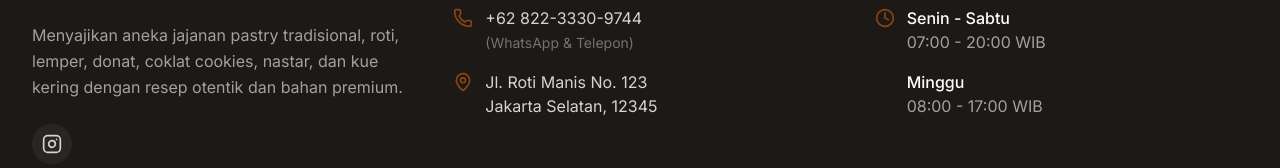
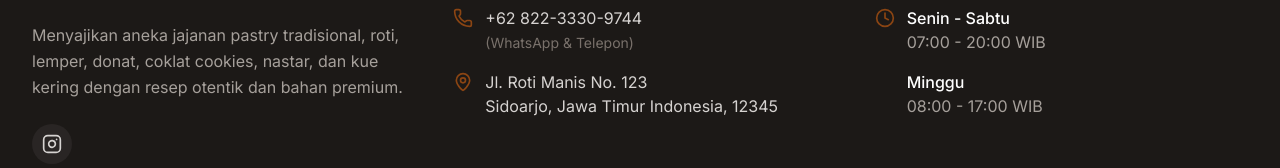
Before and after one commit to martabakgresik/gracia-bakery-katalog, a React (Vite) app: page / in a window 1280 px wide. Shown: the part 6263-6431 px from the top of the page. Built offline with nearby package versions, Linux system fonts and the light colour scheme.

Commit message:
Update Footer.tsx

```diff
--- a/src/components/Footer.tsx
+++ b/src/components/Footer.tsx
@@ -29,7 +29,7 @@ export function Footer() {
               </li>
               <li className="flex items-start gap-3">
                 <MapPin className="w-5 h-5 text-primary shrink-0 mt-0.5" />
-                <span>Jl. Roti Manis No. 123<br/>Jakarta Selatan, 12345</span>
+                <span>Jl. Roti Manis No. 123<br/>Sidoarjo, Jawa Timur Indonesia, 12345</span>
               </li>
             </ul>
           </div>
```
